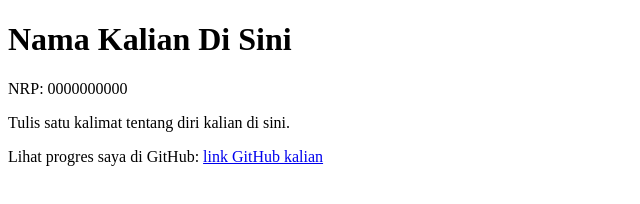
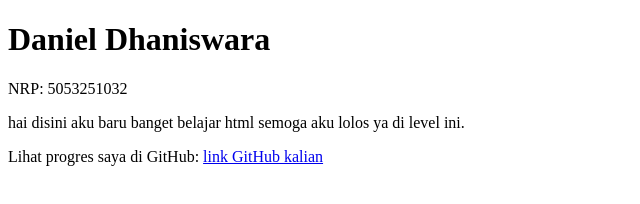
Before and after one commit to webdev-if-its/pweb-5053251032, a website: page m00/index.html in a window 1280 px wide. Shown: the whole page, without its empty margins (0-640 px from the left). Drawn offline with Linux system fonts and the light colour scheme.

Commit message:
Selesaikan pertemuan 0

```diff
--- a/m00/index.html
+++ b/m00/index.html
@@ -3,14 +3,14 @@
 <head>
   <meta charset="utf-8">
   <meta name="viewport" content="width=device-width, initial-scale=1">
-  <title>Untitled</title>
+  <title>Kartu Perkenalan Daniel Dhaniswara</title>
 </head>
 <body>
 
-  <h1 id="nama">Nama Kalian Di Sini</h1>
-  <p id="nrp">NRP: 0000000000</p>
-  <p id="bio">Tulis satu kalimat tentang diri kalian di sini.</p>
-  <p>Lihat progres saya di GitHub: <a id="github" href="#">link GitHub kalian</a></p>
+  <h1 id="nama">Daniel Dhaniswara</h1>
+  <p id="nrp">NRP: 5053251032</p>
+  <p id="bio">hai disini aku baru banget belajar html semoga aku lolos ya di level ini.</p>
+  <p>Lihat progres saya di GitHub: <a id="github" href="https://github.com/danieldd28">link GitHub kalian</a></p>
 
 </body>
 </html>
```
